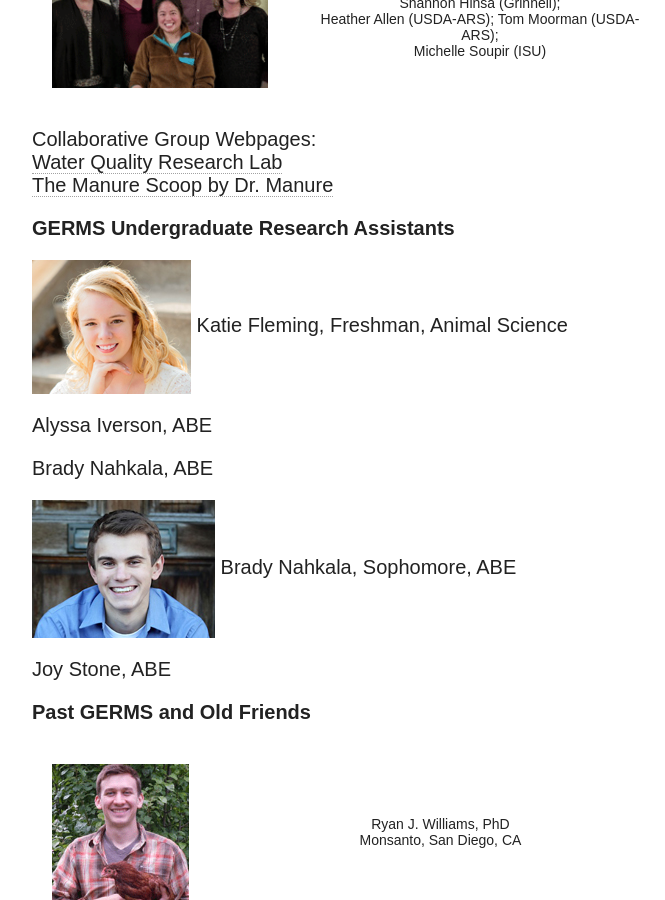
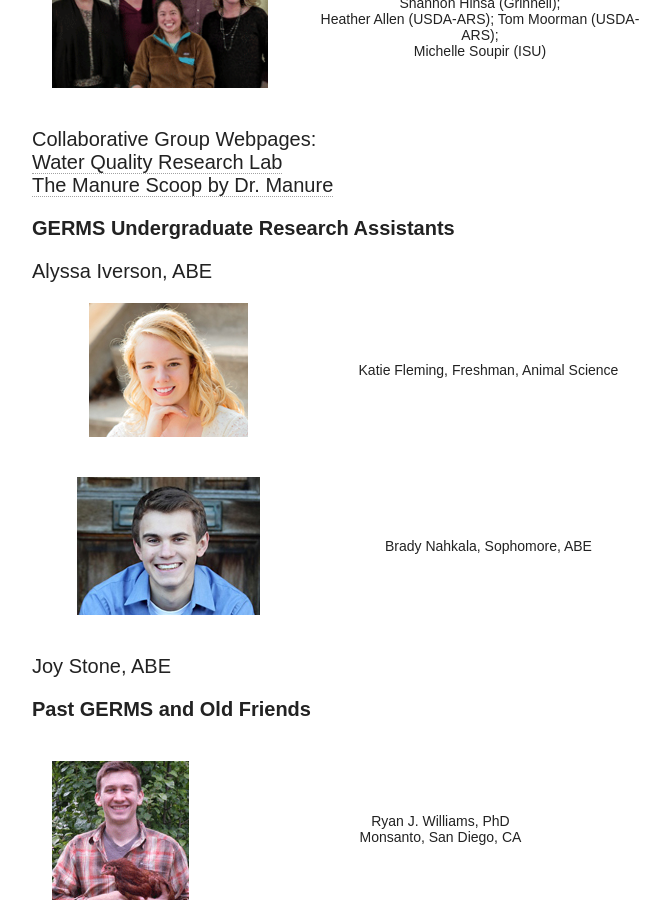
Before and after one commit to germs-lab/germs-lab.github.com-bu, a Jekyll site: the page built from people/index.md, in a window 1280 px wide and 900 px high, scrolled down 1974 px. Shown: the whole window, without its empty margins (288-953 px from the left). Built offline with Jekyll 4.4.1, drawn with Linux system fonts in a browser that asks for light colours; nearby versions of some CDN libraries.

Commit message:
Update index.md

```diff
--- a/people/index.md
+++ b/people/index.md
@@ -101,7 +101,7 @@ Collaborative Group Webpages:
 [The Manure Scoop by Dr. Manure](http://themanurescoop.blogspot.com/)
 
 <p><b>GERMS Undergraduate Research Assistants</b></p>
-
+<table class="tg">
 <tr>
 <th class="tg-031e"><img src="katie.jpg" alt="description here" /></th>
 <th class="tg-031e">Katie Fleming, Freshman, Animal Science
@@ -110,14 +110,12 @@ Collaborative Group Webpages:
 
 Alyssa Iverson, ABE
 
-Brady Nahkala, ABE
-
 <tr>
 <th class="tg-031e"><img src="brady.jpg" alt="description here" /></th>
 <th class="tg-031e">Brady Nahkala, Sophomore, ABE
 </th>
 </tr>
-
+</table>
 
 Joy Stone, ABE
 
```
